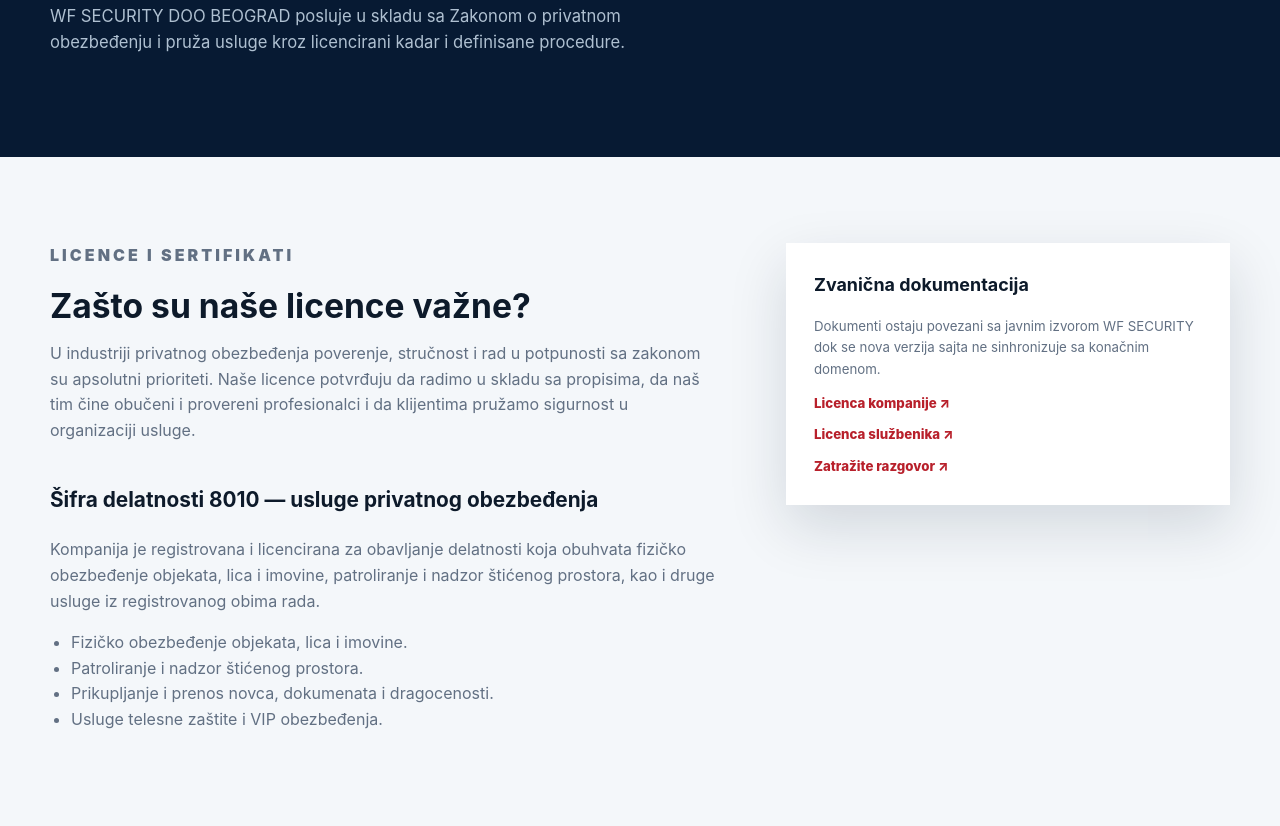
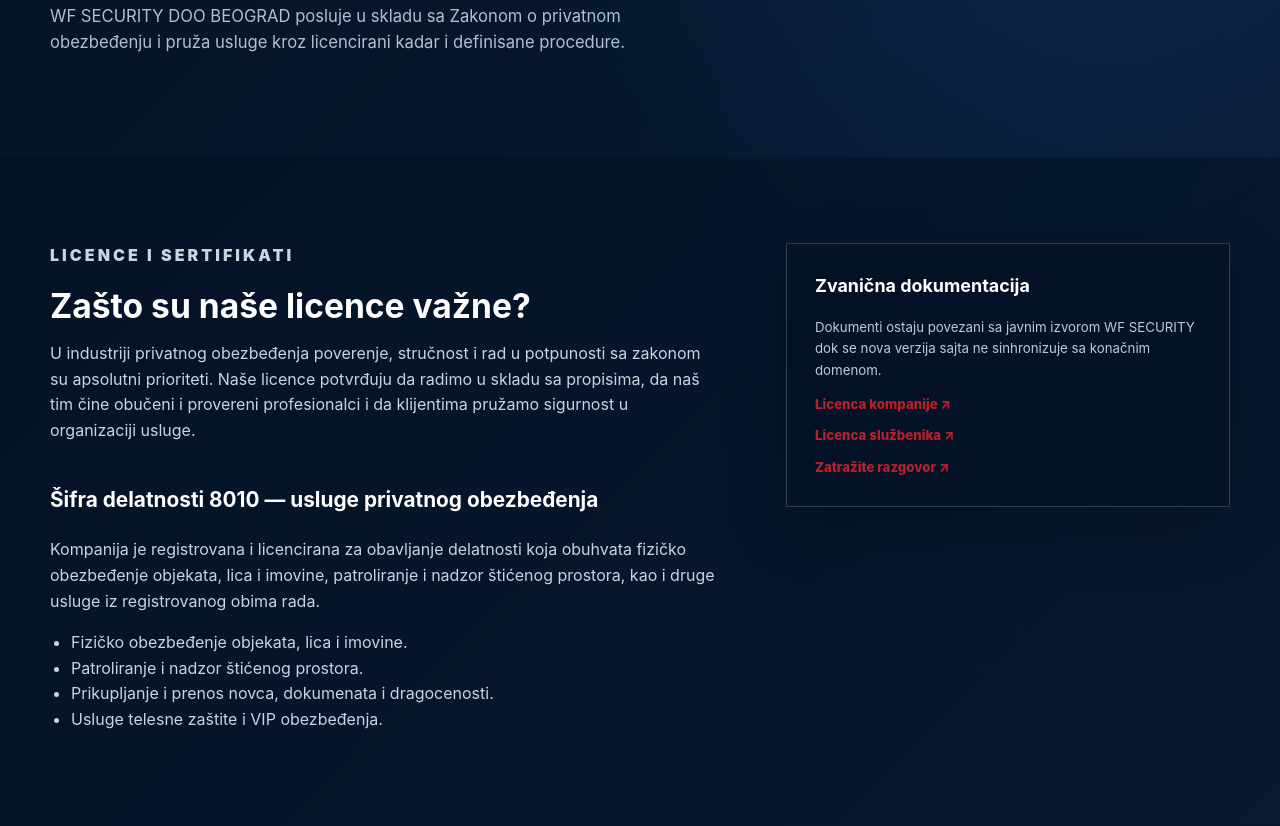
Before and after one commit to platinumcarwash30-del/wf-security-lk-024, a plain HTML site: page licence.html in a window 1280 px wide. Shown: the part 514-1340 px from the top of the page. Drawn offline with Linux system fonts and the light colour scheme.

Commit message:
LK-024: add Platinum Core background to menu pages

```diff
--- a/styles-extra.css
+++ b/styles-extra.css
@@ -22,3 +22,62 @@
 @media (max-width:760px){.wf-home .wf-hero-media{background:url("assets/corporate-guard-blue-hour.png") 34% center/cover no-repeat!important}}
 .wf-page-hero-services .wf-page-hero-image{background-image:url("assets/corporate-guard-blue-hour.png")}.wf-service-detail{background:#f4f7fa;border-bottom:1px solid var(--line);padding-bottom:82px}.wf-service-detail-image{width:100vw;margin-left:calc(50% - 50vw);height:min(56vw,610px);overflow:hidden;background:var(--navy)}.wf-service-detail-image img{display:block;width:100%;height:100%;object-fit:cover;object-position:center}.wf-service-detail-copy{padding-top:54px}.wf-service-detail-copy h2{font-size:clamp(2.2rem,4.3vw,4rem);line-height:1.03;letter-spacing:-.06em;max-width:820px;margin:0 0 16px}.wf-service-detail-copy>p:not(.section-kicker){max-width:720px;color:var(--muted);font-size:1rem;line-height:1.75;margin:0 0 26px}.wf-service-detail-pair{display:grid;grid-template-columns:repeat(2, minmax(0,1fr));gap:16px;max-width:900px;margin:26px 0 30px}.wf-service-detail-pair img{width:100%;height:235px;object-fit:cover}.wf-service-detail-copy .button{margin-top:2px}
 @media (max-width:760px){.wf-service-detail{padding-bottom:60px}.wf-service-detail-image{height:74vw}.wf-service-detail-copy{padding-top:40px}.wf-service-detail-pair{grid-template-columns:1fr;gap:12px}.wf-service-detail-pair img{height:210px}}
+
+/* Full-screen asset canvas for every page opened from the main menus. */
+body:not(.wf-home){
+  background-color:#041326;
+  background-image:
+    radial-gradient(circle at 85% 18%,rgba(30,104,169,.22),transparent 32%),
+    linear-gradient(135deg,rgba(4,18,36,.98),rgba(7,26,51,.9) 58%,rgba(229,45,54,.16)),
+    url("assets/platinum-core-777.png");
+  background-repeat:no-repeat;
+  background-position:center,center,right 8% 30%;
+  background-size:cover,cover,min(520px,46vw) auto;
+  background-attachment:fixed;
+  background-blend-mode:normal,normal,screen;
+}
+body:not(.wf-home) main{background:transparent}
+body:not(.wf-home) .page-hero,
+body:not(.wf-home) .wf-page-hero{background:transparent}
+body:not(.wf-home) .content-page,
+body:not(.wf-home) .wf-inner-light,
+body:not(.wf-home) .wf-service-detail{
+  background:linear-gradient(135deg,rgba(4,18,36,.9),rgba(7,26,51,.78));
+  color:#fff;
+  border-color:rgba(255,255,255,.14);
+  backdrop-filter:blur(2px);
+}
+body:not(.wf-home) .content-copy p,
+body:not(.wf-home) .content-copy li,
+body:not(.wf-home) .wf-inner-copy,
+body:not(.wf-home) .wf-service-detail-copy>p:not(.section-kicker){color:#c8d4df}
+body:not(.wf-home) .content-copy h2,
+body:not(.wf-home) .content-copy h3,
+body:not(.wf-home) .wf-inner-split h2,
+body:not(.wf-home) .wf-inner-copy .wf-lead-copy,
+body:not(.wf-home) .wf-service-detail-copy h2{color:#fff}
+body:not(.wf-home) .side-card,
+body:not(.wf-home) .blog-card{
+  background:rgba(4,19,37,.84);
+  color:#fff;
+  border:1px solid rgba(255,255,255,.18);
+  box-shadow:0 22px 55px rgba(0,0,0,.24);
+  backdrop-filter:blur(10px);
+}
+body:not(.wf-home) .side-card p,
+body:not(.wf-home) .blog-card p{color:#bdcad7}
+body:not(.wf-home) .side-card h3,
+body:not(.wf-home) .blog-card h2{color:#fff}
+body:not(.wf-home) .wf-service-detail-pair img{border:1px solid rgba(255,255,255,.2)}
+body:not(.wf-home) .topline{background:rgba(233,238,244,.9)}
+
+@media (max-width:760px){
+  body:not(.wf-home){
+    background-attachment:scroll;
+    background-position:center,center,center 22%;
+    background-size:cover,cover,min(370px,82vw) auto;
+  }
+  body:not(.wf-home) .content-page,
+  body:not(.wf-home) .wf-inner-light,
+  body:not(.wf-home) .wf-service-detail{background:linear-gradient(180deg,rgba(4,18,36,.94),rgba(7,26,51,.88))}
+}
```
